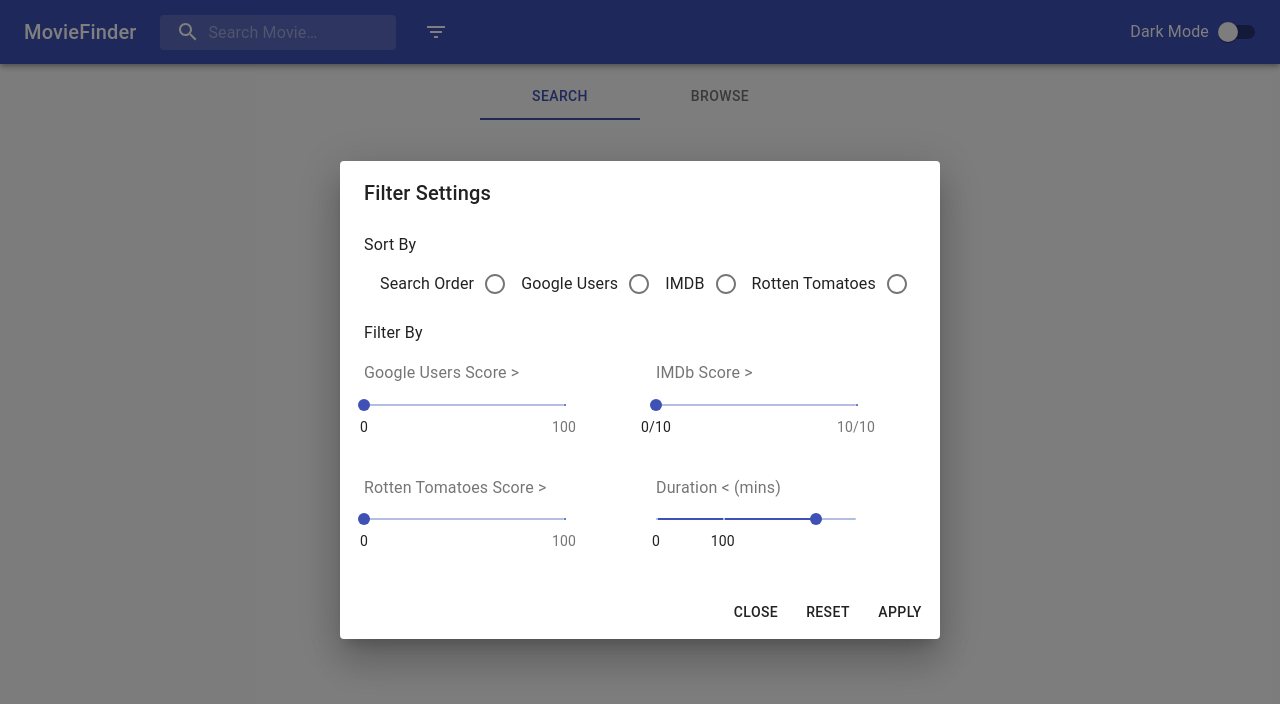
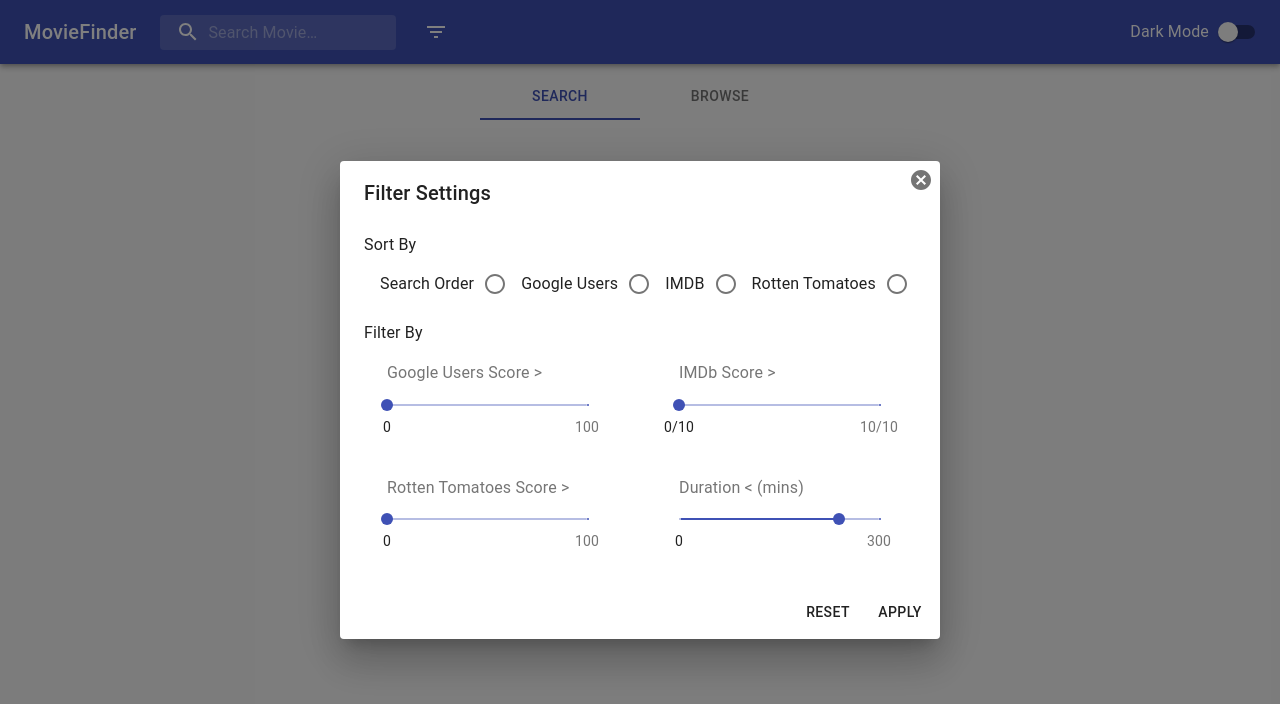
Before and after one commit to tonyz0909/movie-rec-app, a React (Create React App) app: page / in a window 1280 px wide. Both pictures are taken after a click on the button "show 4 new mails". Shown: the top 704 px of the page. Built offline with nearby package versions, Linux system fonts and the light colour scheme.

Commit message:
redesign layout

```diff
--- a/src/components/FiltersDialogue.js
+++ b/src/components/FiltersDialogue.js
@@ -4,21 +4,17 @@ import Box from '@material-ui/core/Box';
 import Dialog from '@material-ui/core/Dialog';
 import DialogActions from '@material-ui/core/DialogActions';
 import DialogContent from '@material-ui/core/DialogContent';
-import DialogContentText from '@material-ui/core/DialogContentText';
 import DialogTitle from '@material-ui/core/DialogTitle';
 import Slide from '@material-ui/core/Slide';
-import Chip from '@material-ui/core/Chip';
 import Grid from '@material-ui/core/Grid';
 import Radio from '@material-ui/core/Radio';
 import RadioGroup from '@material-ui/core/RadioGroup';
 import FormControlLabel from '@material-ui/core/FormControlLabel';
 import FormControl from '@material-ui/core/FormControl';
-import FormLabel from '@material-ui/core/FormLabel';
-import Menu from '@material-ui/core/Menu';
 import Slider from '@material-ui/core/Slider';
 import Typography from '@material-ui/core/Typography';
-import AppBar from '@material-ui/core/AppBar';
-import Toolbar from '@material-ui/core/Toolbar';
+import CancelIcon from '@material-ui/icons/Cancel';
+import IconButton from '@material-ui/core/IconButton';
 
 const Transition = React.forwardRef(function Transition(props, ref) {
     return <Slide direction="up" ref={ref} {...props} />;
@@ -48,10 +44,24 @@ export default function FiltersDialogue(props) {
         },
     ];
 
+    const marksDuration = [
+        {
+            value: 0,
+            label: '0',
+        },
+        {
+            value: 300,
+            label: '300',
+        },
+    ];
+
     const [filters, setFilters] = useState(props.filters);
+    const [sortBy, setSortBy] = useState(null);
 
     const applyFilters = () => {
         props.setFilters(filters);
+        props.setSortBy(sortBy);
+        props.close();
     }
 
     const resetFilters = () => {
@@ -61,12 +71,7 @@ export default function FiltersDialogue(props) {
             gu: 0,
             duration: 240,
         });
-        props.setFilters({
-            imdb: 0,
-            rt: 0,
-            gu: 0,
-            duration: 240,
-        });
+        setSortBy(null);
     }
 
     return (
@@ -79,27 +84,29 @@ export default function FiltersDialogue(props) {
                 aria-labelledby="alert-dialog-slide-title"
                 aria-describedby="alert-dialog-slide-description"
             >
-                {/* <AppBar position="static">
-                    <Toolbar variant="dense">
-                        <Typography variant="h6" color="inherit">
-                            Filter Settings
-                        </Typography>
-                    </Toolbar>
-                </AppBar> */}
+                <IconButton
+                    aria-label="more"
+                    aria-controls="long-menu"
+                    aria-haspopup="true"
+                    style={{ position: 'absolute', top: -5, right: -5 }}
+                    onClick={props.close}
+                >
+                    <CancelIcon />
+                </IconButton>
                 <DialogTitle id="alert-dialog-slide-title">
                     Filter Settings
                 </DialogTitle>
                 <DialogContent>
                     <FormControl component="fieldset">
-                        {/* <FormLabel component="legend">Sort By</FormLabel> */}
                         <Typography gutterBottom>
                             Sort By
-                    </Typography>
-                        <RadioGroup row aria-label="position" name="position" defaultValue="top" onChange={(e) => props.setSortBy(e.target.value)}>
+                        </Typography>
+                        <RadioGroup row aria-label="position" name="position" defaultValue="top" onChange={(e) => setSortBy(e.target.value)} >
                             {props.sortingCriteria.map(criteria => {
                                 return <FormControlLabel
                                     value={criteria}
                                     control={<Radio color="primary" />}
+                                    checked={sortBy == criteria}
                                     label={criteria}
                                     labelPlacement="start"
                                 />
@@ -109,7 +116,7 @@ export default function FiltersDialogue(props) {
                     <Typography id="discrete-slider-always0" style={{ marginTop: '1em', marginBottom: '1em' }} gutterBottom>
                         Filter By
                     </Typography>
-                    <Grid container spacing={4}>
+                    <Grid container spacing={4} style={{ marginLeft: '0.5em' }}>
                         <Grid item xs={12} sm={12} md={6}>
                             <Typography id="discrete-slider-always2" color="textSecondary" gutterBottom>
                                 Google Users Score {'>'}
@@ -168,7 +175,7 @@ export default function FiltersDialogue(props) {
                                 min={0}
                                 max={300}
                                 step={10}
-                                marks={marks}
+                                marks={marksDuration}
                                 style={{ maxWidth: '200px' }}
                                 valueLabelDisplay="auto"
                                 onChange={(e, newValue) => setFilters({ ...filters, duration: newValue })}
@@ -178,7 +185,6 @@ export default function FiltersDialogue(props) {
                     <br />
                 </DialogContent>
                 <DialogActions>
-                    <Button onClick={props.close}>Close</Button>
                     <Button onClick={resetFilters}>Reset</Button>
                     <Button onClick={applyFilters}>Apply</Button>
                 </DialogActions>
```
Also changed, not shown: src/components/Filters.js (+12 -1 lines).
